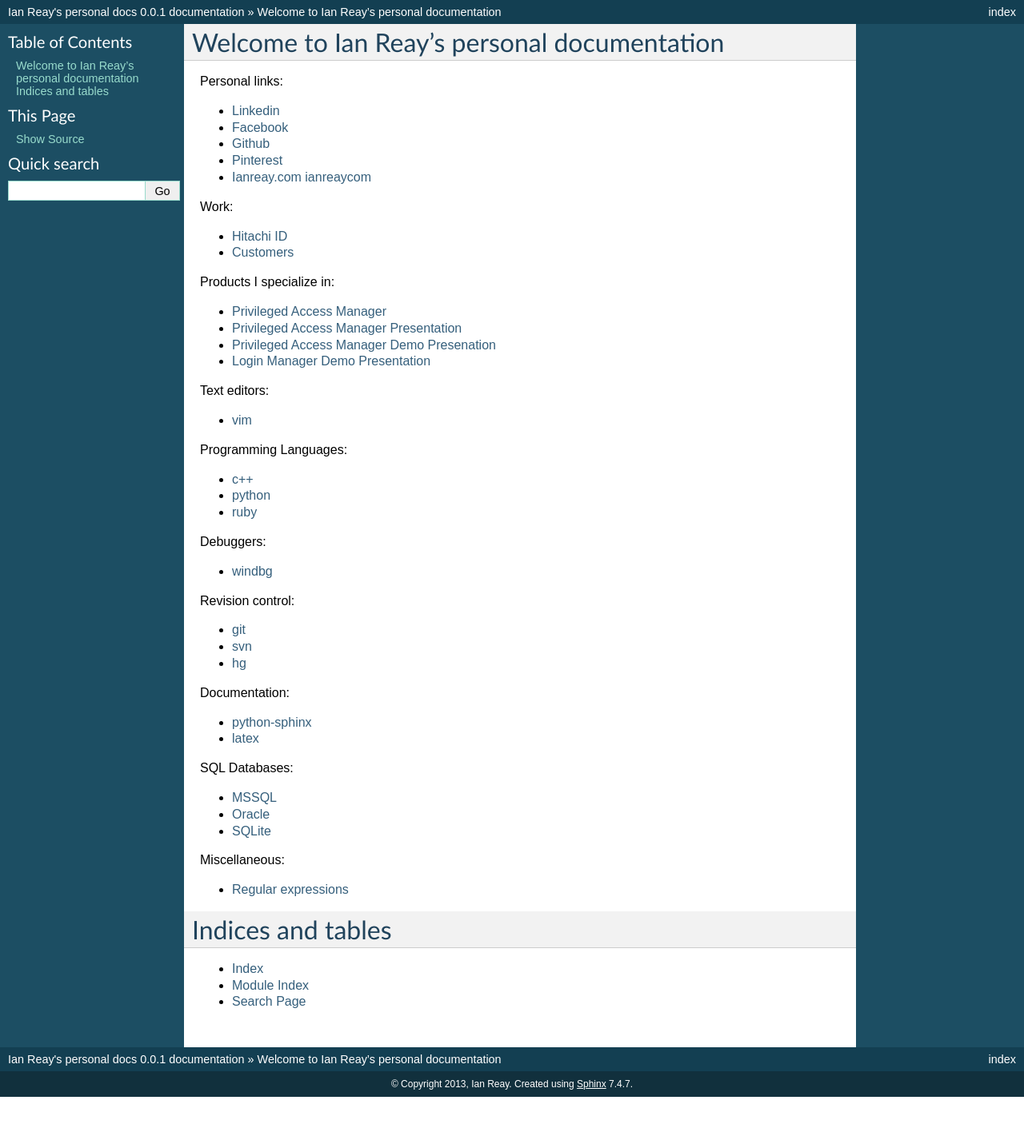
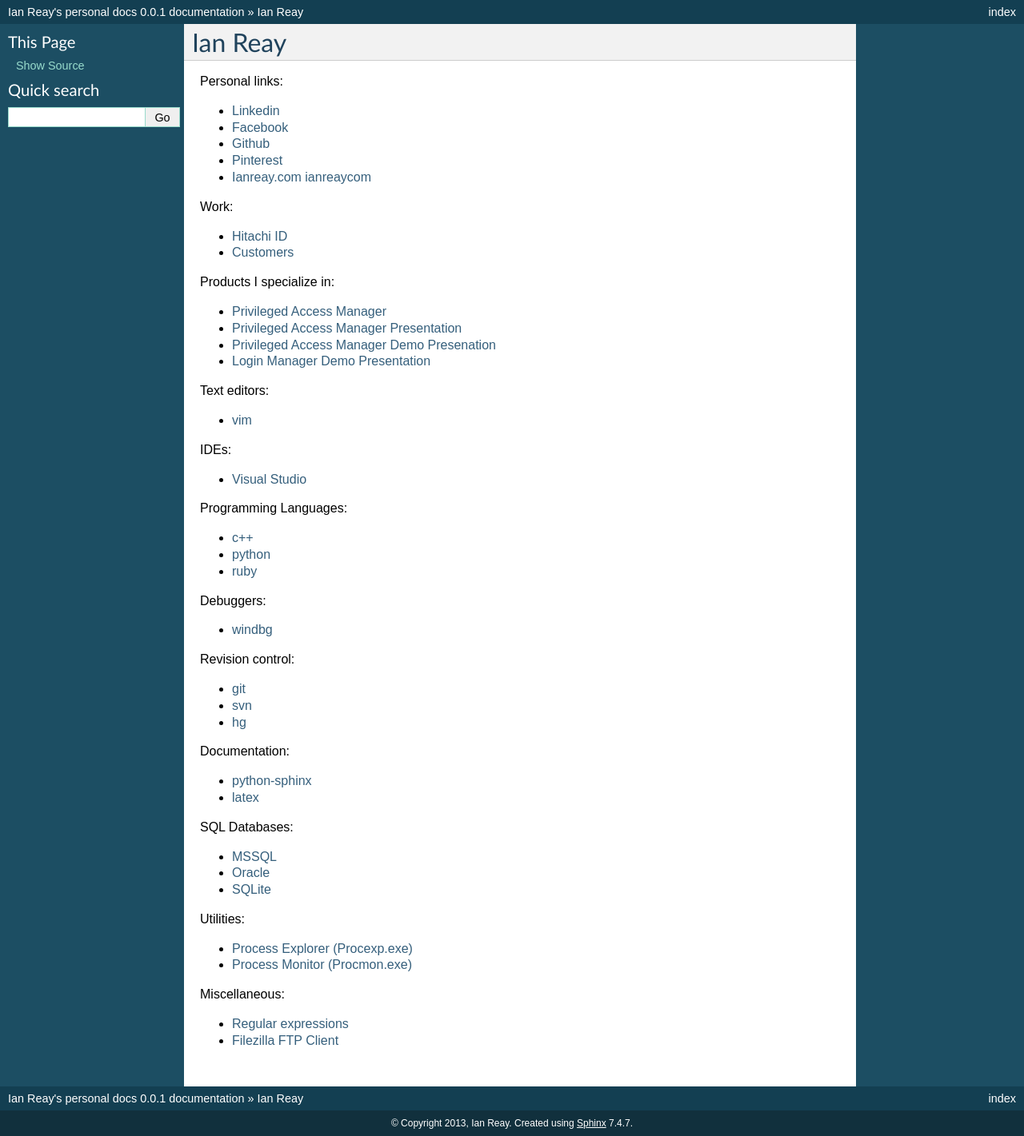
Before and after one commit to ianreay/docs, a Sphinx documentation site: the page built from source/index.rst, in a window 1280 px wide. Shown: the whole page at 80% size. Built offline with Sphinx 7.4.7, drawn with Linux system fonts in a browser that asks for light colours; pages that are not in the unit, such as notebooks, are missing from menus; before the commit the page ends 1372 px from its top, so only the background shows below that.

Commit message:
adjusts the themeing and adds some sysinternal utilities

```diff
--- a/source/index.rst
+++ b/source/index.rst
@@ -3,7 +3,7 @@
    You can adapt this file completely to your liking, but it should at least
    contain the root `toctree` directive.
 
-Welcome to Ian Reay's personal documentation
+Ian Reay
 ====================================================
 
 Personal links:
@@ -29,6 +29,10 @@ Products I specialize in:
 Text editors:
 
 * :ref:`vim <vim>`
+
+IDEs:
+
+* :ref:`Visual Studio <visual-studio>`
 
 Programming Languages:
 
@@ -57,20 +61,18 @@ SQL Databases:
 * :ref:`Oracle <oracle>`
 * :ref:`SQLite <sqlite>`
 
+Utilities:
+
+* :ref:`Process Explorer (Procexp.exe) <procexp>`
+* :ref:`Process Monitor (Procmon.exe) <procmon>`
+
 Miscellaneous:
 
 * `Regular expressions <http://www.regextester.com/>`_
+* `Filezilla FTP Client <https://filezilla-project.org/>`_
 
 .. toctree::
    :maxdepth: 2
    :hidden:
 
    *
-
-
-Indices and tables
-==================
-
-* :ref:`genindex`
-* :ref:`modindex`
-* :ref:`search`
```
Also changed, not shown: source/c++.rst (+21 -0 lines), source/procexp.rst (added, +9 -0 lines), source/procmon.rst (added, +10 -0 lines), source/visual-studio.rst (added, +18 -0 lines).
